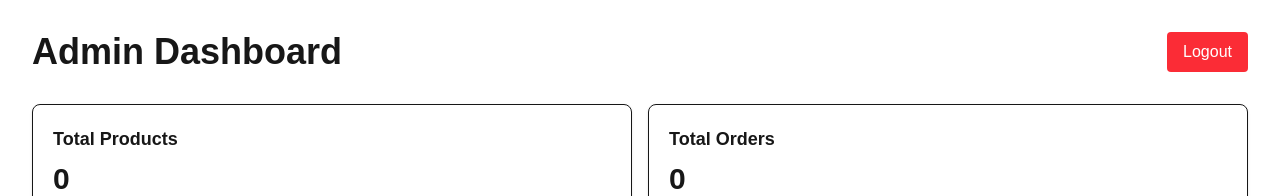
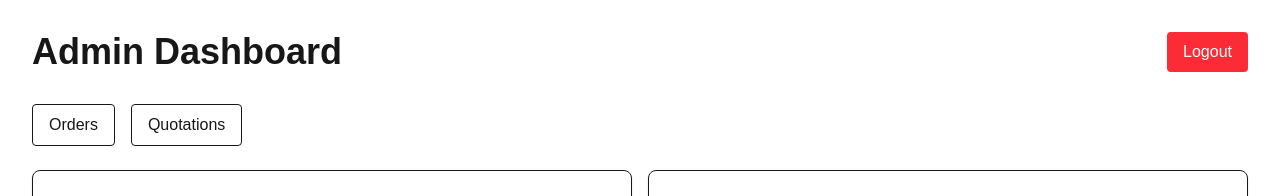
Before and after one commit to ankush-jamuar/ASSAMEDCHEM, a Next.js app: page /admin in a window 1280 px wide. Shown: the top 196 px of the page. Built offline with nearby package versions, Linux system fonts and the light colour scheme; no server answers; the database is empty; sample sign-in values are in the browser's storage.

Commit message:
implemented quotation request workflow

```diff
--- a/app/admin/page.tsx
+++ b/app/admin/page.tsx
@@ -1,5 +1,6 @@
 import { prisma } from "../../lib/prisma";
 import AdminHeader from "../admin/AdminHeader";
+import AdminNav from "../components/AdminNav";
 
 export default async function AdminPage() {
   const orders = await prisma.order.findMany({
@@ -21,6 +22,7 @@ export default async function AdminPage() {
   return (
     <main className="min-h-screen p-8">
       <AdminHeader />
+      <AdminNav />
 
       {/* Stats Cards */}
       <div className="grid md:grid-cols-2 gap-4 mb-8">
--- a/app/admin/quotation/page.tsx
+++ /dev/null
@@ -1,66 +0,0 @@
-import { prisma } from "../../../lib/prisma";
-
-export default async function QuotationsPage() {
-
-  const quotations =
-    await prisma.quotation.findMany({
-
-      orderBy: {
-        createdAt: "desc",
-      },
-    });
-
-  return (
-    <main className="p-8">
-
-      <h1 className="text-4xl font-bold mb-8">
-        Quotations
-      </h1>
-
-      <div className="space-y-4">
-
-        {quotations.map(
-          (quotation) => (
-
-            <div
-              key={quotation.id}
-              className="
-                border
-                rounded
-                p-4
-              "
-            >
-
-              <p>
-                Customer:
-                {" "}
-                {
-                  quotation.customerName
-                }
-              </p>
-
-              <p>
-                Amount:
-                ₹
-                {
-                  quotation.totalAmount.toString()
-                }
-              </p>
-
-              <p>
-                Status:
-                {" "}
-                {
-                  quotation.status
-                }
-              </p>
-
-            </div>
-          )
-        )}
-
-      </div>
-
-    </main>
-  );
-}
--- /dev/null
+++ b/app/admin/quotations/page.tsx
@@ -0,0 +1,59 @@
+import { prisma } from "../../../lib/prisma";
+import AdminNav from "../../components/AdminNav";
+
+export default async function QuotationsPage() {
+  const quotations =
+    await prisma.quotation.findMany({
+      orderBy: {
+        createdAt: "desc",
+      },
+    });
+
+  return (
+    <main className="min-h-screen p-8">
+        <AdminNav />
+
+      <h1 className="text-4xl font-bold mb-8">
+        Quotations
+      </h1>
+
+      <div className="space-y-4">
+
+        {quotations.map((quotation, index) => (
+
+          <div
+            key={quotation.id}
+            className="border rounded-lg p-5"
+          >
+
+            <h2 className="font-bold">
+              Quotation #{1001 + index}
+            </h2>
+
+            <p>
+              Customer:
+              {" "}
+              {quotation.customerName}
+            </p>
+
+            <p>
+              Amount:
+              ₹
+              {quotation.totalAmount.toString()}
+            </p>
+
+            <p>
+              Status:
+              {" "}
+              {quotation.status}
+            </p>
+
+          </div>
+
+        ))}
+
+      </div>
+
+    </main>
+  );
+}
--- /dev/null
+++ b/app/components/AdminNav.tsx
@@ -0,0 +1,25 @@
+"use client";
+
+import Link from "next/link";
+
+export default function AdminNav() {
+  return (
+    <div className="flex gap-4 mb-6">
+
+      <Link
+        href="/admin"
+        className="border px-4 py-2 rounded"
+      >
+        Orders
+      </Link>
+
+      <Link
+        href="/admin/quotations"
+        className="border px-4 py-2 rounded"
+      >
+        Quotations
+      </Link>
+
+    </div>
+  );
+}
```
